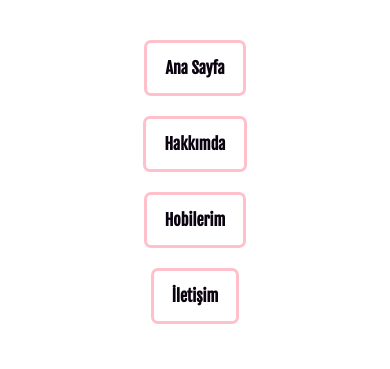
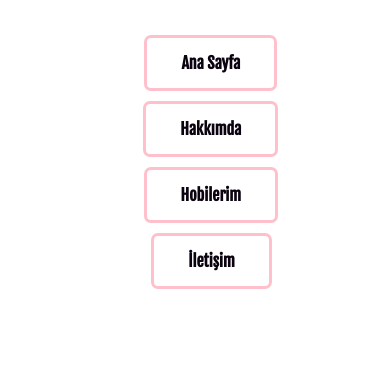
Before and after one commit to sumatacan19-dev/my-personal-blog, a plain HTML site: page index.html in a window 390 px wide. Shown: the top 369 px of the page. Drawn offline with Linux system fonts and the light colour scheme; grey boxes are pictures that could not be loaded.

Commit message:
responsive tasarım yapıldı

```diff
--- a/blog.css
+++ b/blog.css
@@ -105,34 +105,24 @@ footer{
   background-color: white;
 }
 
+/* Telefonlar için (max-width: 480px) */
 @media screen and (max-width: 480px) {
 
-  .section {
-    margin: 20px 10px;
-    padding: 15px;
-  }
-
-  .frame {
-    width: 150px;
-    height: 150px;
-  }
-
-  #photo {
-    border-radius: 50%;
-  }
-
   nav ul {
-    flex-direction: column;
-    align-items: center;
+    flex-direction: column;   /* Menü dikey olsun */
+    align-items: center;      /* ortalansın */
+    padding: 0;
   }
 
   nav ul li {
-    margin: 10px 0;
+    margin: 5px 0;           /* dikey boşluk */
   }
 
   .navlink {
-    padding: 8px 15px;
-    font-size: 0.9rem;
+    display: block;           /* tıklanabilir alan geniş olsun */
+    width: 90%;               /* kenarlardan biraz boşluk bırak */
+    text-align: center;       /* yazı ortada */
+    padding: 10px 0;
   }
 
 }
```
